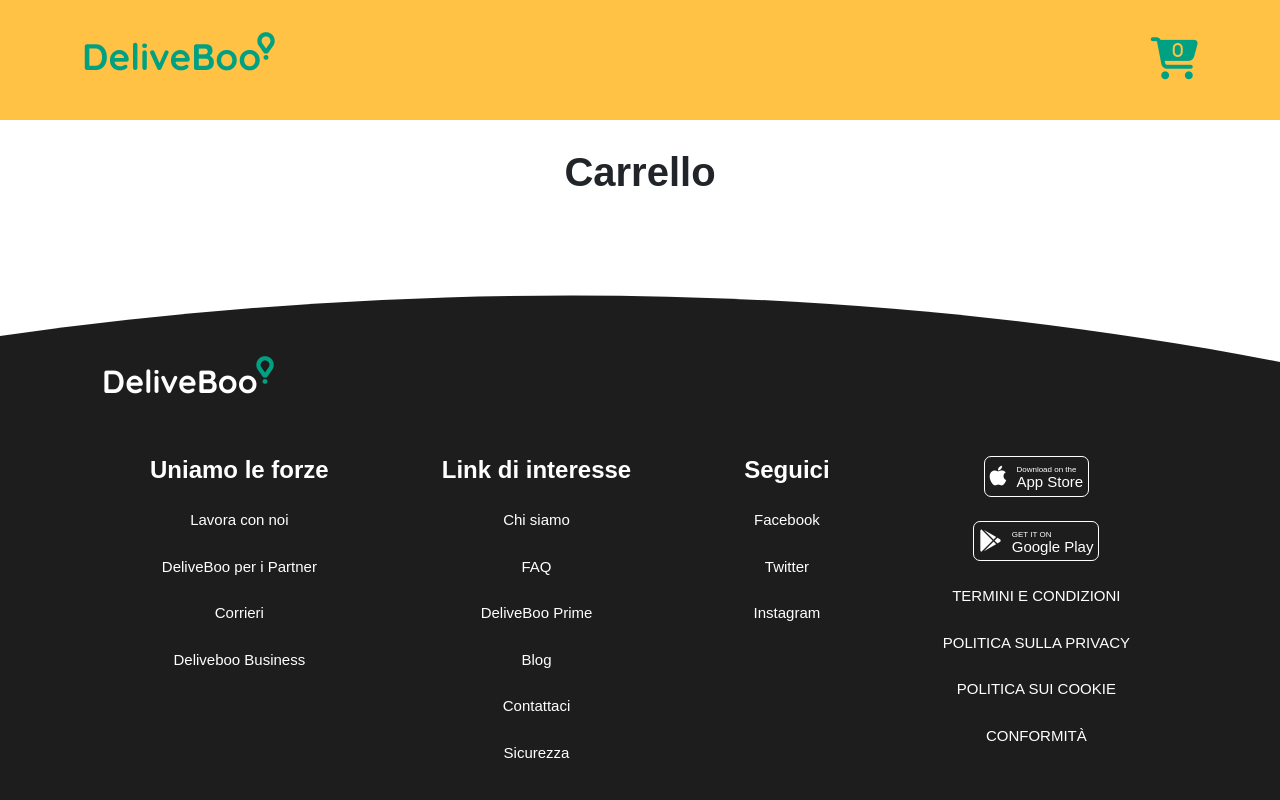
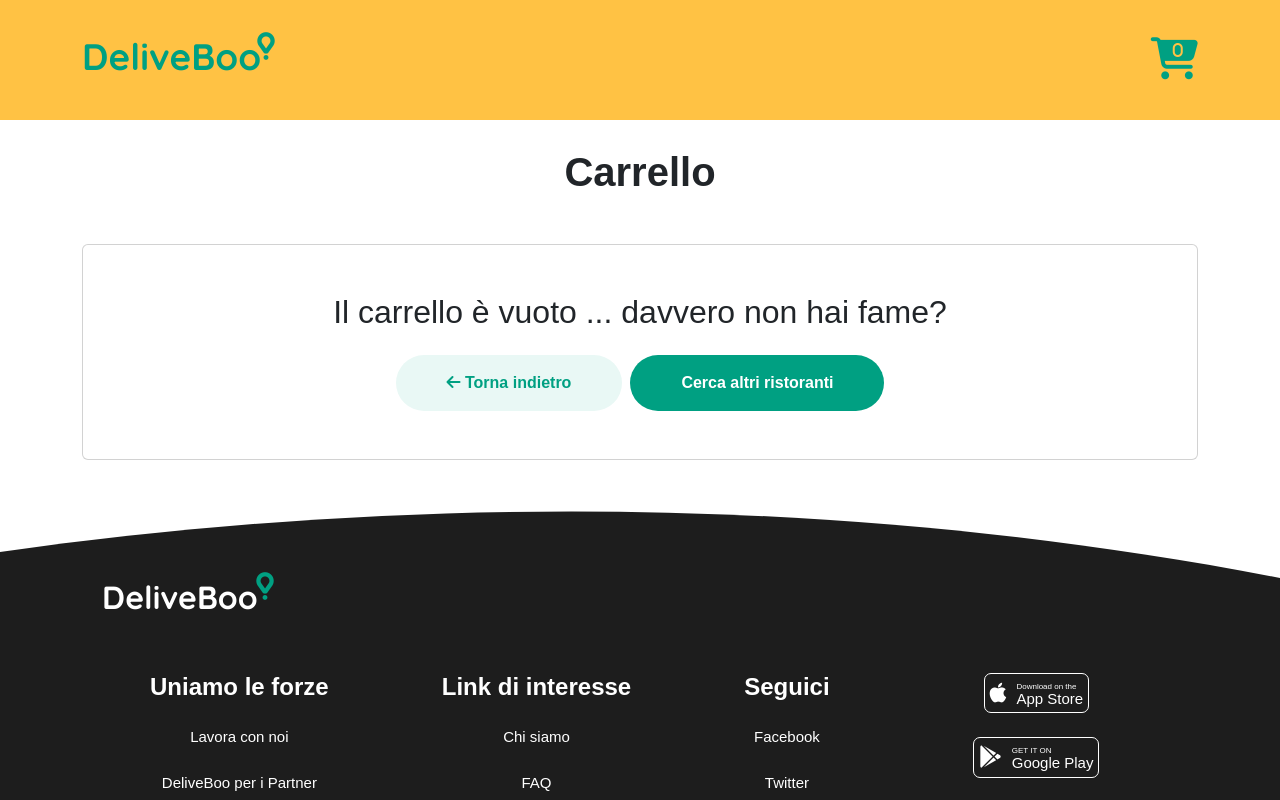
Before and after one commit to BiagioCaputo/vue-deliveboo, a Vue app: page /cart in a window 1280 px wide. Shown: the top 800 px of the page. Built offline with nearby package versions, Linux system fonts and the light colour scheme.

Commit message:
updated CartPage view

```diff
--- a/src/assets/pages/CartPage.vue
+++ b/src/assets/pages/CartPage.vue
@@ -146,7 +146,7 @@ export default {
         </div>
 
         <!-- Se il carrello è vuoto e se non ho messaggi -->
-        <div v-else-if="!store.cart && !store.cart.length > 0 && !message" class="text-center card py-5">
+        <div v-else="!store.cart && !store.cart.length > 0" class="text-center card py-5">
             <h2 class="mb-4">Il carrello è vuoto ... davvero non hai fame?</h2>
             <div class="d-flex justify-content-center gap-2">
 
@@ -158,10 +158,6 @@ export default {
                     <div class="btn custom-primary-btn">Cerca altri ristoranti</div>
                 </RouterLink>
             </div>
-        </div>
-
-        <div v-else>
-            {{ printMessage }}
         </div>
 
         <!-- Modale per il pagamento -->
```
